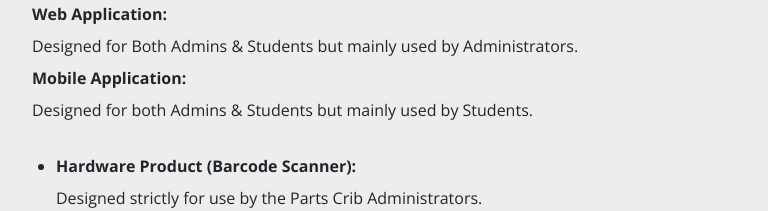
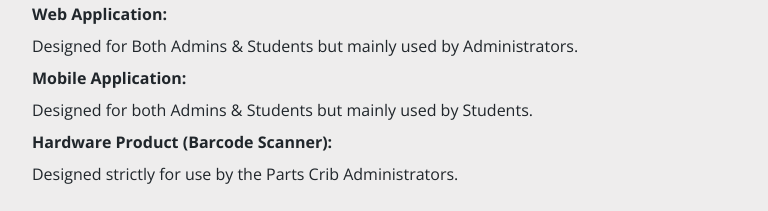
Before and after one commit to Tosino45/Parking-Lot, a plain HTML site: page index.html in a window 1280 px wide. Shown: the part 1094-1305 px from the top of the page, without its empty margins (73-841 px from the left). Drawn offline with nearby package versions, Linux system fonts and the light colour scheme.

Commit message:
Update indexcontent.html

```diff
--- a/indexcontent.html
+++ b/indexcontent.html
@@ -21,7 +21,7 @@
          Designed for Both Admins & Students but mainly used by Administrators.
          <b><br>Mobile Application:</b></br>
          Designed for both Admins & Students but mainly used by Students.
-         <b><br> <LI>Hardware Product (Barcode Scanner):</b></br>
+         <b><br>Hardware Product (Barcode Scanner):</b></br>
          Designed strictly for use by the Parts Crib Administrators.
          <H4>Below is the Sysytem Diagram.</H4>
          <ul> <img src="system diagram.jpg" alt="System Diagram Images" style="width:600px;height:600px;"></ul>
```
